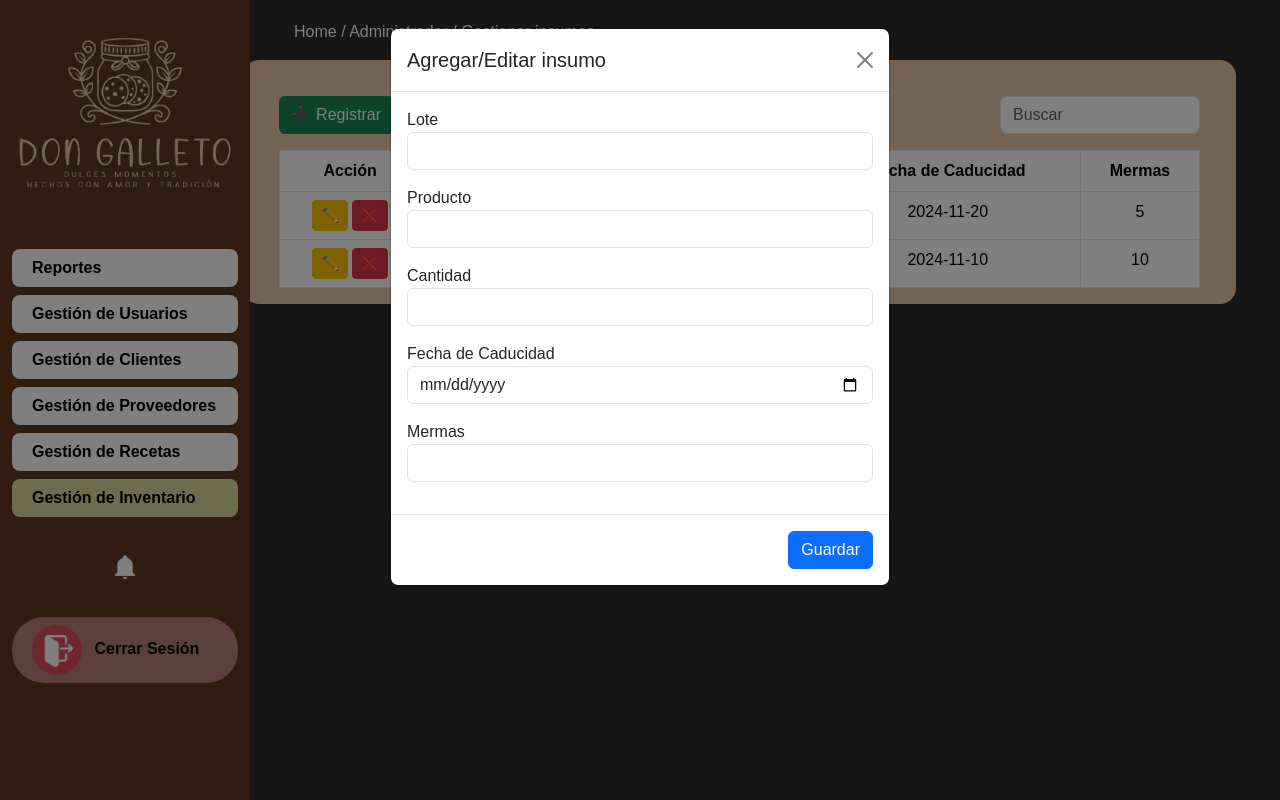
After one commit to isaacrdmc/NewGalleto-M, a Flask app: page /insumos in a window 1280 px wide, after a click on "➕ Registrar". The commit adds this page. Run offline with Flask 3, Linux system fonts and the light colour scheme; the visitor is signed in with stand-in values (Sample User, id 1); some libraries are stand-ins or nearby versions.

Commit message:
Al rato le sigo

```diff
--- a/app.py
+++ b/app.py
@@ -1,5 +1,8 @@
-from flask import Flask, render_template, request, redirect, url_for, session, flash
+from flask import Flask, render_template, request, redirect, url_for, session, flash, jsonify, send_file
 from werkzeug.security import generate_password_hash, check_password_hash
+import csv
+from io import StringIO
+from datetime import datetime, timedelta
 
 app = Flask(__name__)
 app.secret_key = 'mySecretKey'  # Necesario para manejar las sesiones
@@ -23,6 +26,20 @@ users = {
         'role': 'cliente'
     },
 }
+
+proveedor = [
+    {"id": "0001", "empresa": "19 Hermanos", "telefono": "477-724-5893",
+     "correo": "queso@gmail.com", "direccion": "Paseo de los Insurgentes 362",
+     "productos": "Leche y queso"},
+    {"id": "0002", "empresa": "Skibidi", "telefono": "477-123-4567",
+     "correo": "skibidi@gmail.com", "direccion": "Avenida Central 123",
+     "productos": "Bebidas"}
+]
+
+insumo = [
+    {"id": 1, "lote": 1, "producto": "Huevo", "cantidad": 100, "fechaCaducidad": "2024-11-20", "mermas": 5},
+    {"id": 2, "lote": 2, "producto": "Leche", "cantidad": 50, "fechaCaducidad": "2024-11-10", "mermas": 10}
+]
 
 
 # Ruta principal (puede redirigir al login o al dashboard)
@@ -114,7 +131,6 @@ def logout():
     flash('Has cerrado sesión correctamente', 'success')
     return redirect(url_for('login'))
 
-
 # Otras rutas...
 @app.route('/usuarios')
 def usuarios():
@@ -122,13 +138,57 @@ def usuarios():
         return redirect(url_for('login'))
     return render_template('modules/admin/usuarios.html')
 
-
 @app.route('/proveedores')
 def proveedores():
     if 'username' not in session or session['role'] != 'admin':
         return redirect(url_for('login'))
-    return render_template('modules/admin/proveedores.html')
+    return render_template('modules/admin/proveedores.html', proveedor=proveedor)
 
+@app.route('/proveedores/agregar', methods=['POST'])
+def agregar_proveedor():
+    datos = request.get_json()
+    nuevo_proveedor = {
+        "id": str(len(proveedor) + 1).zfill(4),  # Generar ID automático
+        "empresa": datos['empresa'],
+        "telefono": datos['telefono'],
+        "correo": datos['correo'],
+        "direccion": datos['direccion'],
+        "productos": datos['productos']
+    }
+    proveedor.append(nuevo_proveedor)
+    return jsonify({"mensaje": "Proveedor agregado", "proveedor": nuevo_proveedor})
+
+@app.route('/proveedores/<id>', methods=['GET'])
+def obtener_proveedor(id):
+    for p in proveedor:
+        if p['id'] == id:
+            return jsonify(p)
+    return jsonify({"error": "Proveedor no encontrado"}), 404
+
+@app.route('/proveedores/editar/<id>', methods=['POST'])
+def editar_proveedor(id):
+    if request.is_json:
+        datos = request.get_json()  # Obtener los datos JSON del cuerpo de la solicitud
+        for p in proveedor:  # Asegúrate de que el nombre de la lista sea "proveedores"
+            if p['id'] == id:
+                # Usar los datos del JSON recibido para actualizar el proveedor
+                p['empresa'] = datos['empresa']
+                p['telefono'] = datos['telefono']
+                p['correo'] = datos['correo']
+                p['direccion'] = datos['direccion']
+                p['productos'] = datos['productos']
+                # Retornar el mensaje de éxito junto con el proveedor actualizado
+                return jsonify({"mensaje": "Proveedor actualizado correctamente", "proveedor": p})
+        # Si no se encontró el proveedor
+        return jsonify({"error": "Proveedor no encontrado"}), 404
+    else:
+        return jsonify({"error": "Tipo de contenido no soportado"}), 415
+
+@app.route('/proveedores/eliminar/<id>', methods=['DELETE'])
+def eliminar_proveedor(id):
+    global proveedor
+    proveedor = [p for p in proveedor if p['id'] != id]
+    return jsonify({"mensaje": "Proveedor eliminado"})
 
 @app.route('/clientes')
 def clientes():
@@ -157,6 +217,58 @@ def inventario_galletas():
         return redirect(url_for('login'))
     return render_template('modules/ventas/prod_term.html')
 
+# Ruta para gestionar insumos
+@app.route('/insumos')
+def insumos():
+    if 'username' not in session or session['role'] != 'admin':
+        return redirect(url_for('login'))
+    return render_template('modules/admin/insumos.html', insumo=insumo)
+
+@app.route('/insumos/agregar', methods=['POST'])
+def agregar_insumo():
+    datos = request.get_json()
+    nuevo_insumo = {
+        "id": str(len(insumo) + 1).zfill(4),  # Generar ID automático
+        "lote": datos['lote'],
+        "producto": datos['producto'],
+        "cantidad": datos['cantidad'],
+        "fechaCaducidad": datos['fechaCaducidad'],
+        "mermas": datos['mermas']
+    }
+    insumo.append(nuevo_insumo)
+    return jsonify({"mensaje": "Insumo agregado", "insumo": nuevo_insumo})
+
+@app.route('/insumos/<id>', methods=['GET'])
+def obtener_insumo(id):
+    for i in insumo:
+        if i['id'] == id:
+            return jsonify(i)
+    return jsonify({"error": "Insumo no encontrado"}), 404
+
+@app.route('/insumos/editar/<id>', methods=['POST'])
+def editar_insumo(id):
+    if request.is_json:
+        datos = request.get_json()  # Obtener los datos JSON del cuerpo de la solicitud
+        for i in insumo:  # Asegúrate de que el nombre de la lista sea "insumos"
+            if i['id'] == id:
+                # Usar los datos del JSON recibido para actualizar el insumo
+                i['lote'] = datos['lote']
+                i['producto'] = datos['producto']
+                i['cantidad'] = datos['cantidad']
+                i['fechaCaducidad'] = datos['fechaCaducidad']
+                i['mermas'] = datos['mermas']
+                # Retornar el mensaje de éxito junto con el insumo actualizado
+                return jsonify({"mensaje": "Insumo actualizado correctamente", "insumo": i})
+        # Si no se encontró el insumo
+        return jsonify({"error": "Insumo no encontrado"}), 404
+    else:
+        return jsonify({"error": "Tipo de contenido no soportado"}), 415
+
+@app.route('/insumos/eliminar/<id>', methods=['DELETE'])
+def eliminar_insumo(id):
+    global insumo
+    insumo = [i for i in insumo if i['id'] != id]
+    return jsonify({"mensaje": "Insumo eliminado"})
 
 @app.route('/perfil')
 def perfil():
--- a/templates/base_admin.html
+++ b/templates/base_admin.html
@@ -6,10 +6,17 @@
     <meta name="viewport" content="width=device-width, initial-scale=1.0">
     <title>Don Galleto</title>
     <link rel="icon" type="image/png" href="{{ url_for('static', filename='img/logo3.png') }}">
-    <link href="https://cdn.jsdelivr.net/npm/bootstrap@5.3.0/dist/css/bootstrap.min.css" rel="stylesheet">
+
+    <!-- Carga de Bootstrap y Font Awesome desde un CDN confiable -->
+    <link href="https://cdn.jsdelivr.net/npm/bootstrap@5.3.0-alpha1/dist/css/bootstrap.min.css" rel="stylesheet">
     <link href="https://cdnjs.cloudflare.com/ajax/libs/font-awesome/5.15.4/css/all.min.css" rel="stylesheet">
+
+    <!-- Estilos personalizados -->
     <link rel="stylesheet" href="{{ url_for('static', filename='css/admin.css') }}">
+
+    <!-- Cargar Chart.js -->
     <script src="https://cdn.jsdelivr.net/npm/chart.js"></script>
+
 </head>
 
 <body>
@@ -25,135 +32,63 @@
                 <div class="position-sticky">
                     <ul class="nav flex-column">
                         <li class="nav-item my-1">
-                            <a class="nav-link {% if request.endpoint == 'dashboard_admin' %}active{% endif %} rounded-3"
-                                href="{{ url_for('dashboard_admin') }}">
+                            <a class="nav-link {% if request.endpoint == 'dashboard_admin' %}active{% endif %} rounded-3" href="{{ url_for('dashboard_admin') }}">
                                 Reportes
                             </a>
                         </li>
                         <li class="nav-item my-1">
-                            <a class="nav-link {% if request.endpoint == 'usuarios' %}active{% endif %} rounded-3"
-                                href="{{ url_for('usuarios') }}">
+                            <a class="nav-link {% if request.endpoint == 'usuarios' %}active{% endif %} rounded-3" href="{{ url_for('usuarios') }}">
                                 Gestión de Usuarios
                             </a>
                         </li>
                         <li class="nav-item my-1">
-                            <a class="nav-link {% if request.endpoint == 'clientes' %}active{% endif %} rounded-3"
-                                href="{{ url_for('clientes') }}">
+                            <a class="nav-link {% if request.endpoint == 'clientes' %}active{% endif %} rounded-3" href="{{ url_for('clientes') }}">
                                 Gestión de Clientes
                             </a>
                         </li>
                         <li class="nav-item my-1">
-                            <a class="nav-link {% if request.endpoint == 'proveedores' %}active{% endif %} rounded-3"
-                                href="{{ url_for('proveedores') }}">
+                            <a class="nav-link {% if request.endpoint == 'proveedores' %}active{% endif %} rounded-3" href="{{ url_for('proveedores') }}">
                                 Gestión de Proveedores
                             </a>
                         </li>
                         <li class="nav-item my-1">
-                            <a class="nav-link {% if request.endpoint == 'recetas' %}active{% endif %} rounded-3"
-                                href="{{ url_for('recetas') }}">
+                            <a class="nav-link {% if request.endpoint == 'recetas' %}active{% endif %} rounded-3" href="{{ url_for('recetas') }}">
                                 Gestión de Recetas
+                            </a>
+                        </li>
+                        <li class="nav-item my-1">
+                            <a class="nav-link {% if request.endpoint == 'insumos' %}active{% endif %} rounded-3" href="{{ url_for('insumos') }}">
+                                Gestión de Inventario
                             </a>
                         </li>
                         <li class="nav-item my-4 text-center">
                             <a class="nav-link" href="#" style="background-color: #603A1E;">
-                                <img src="{{ url_for('static', filename='img/notificacion.png') }}" alt="notificaciones"
-                                    width="30">
+                                <img src="{{ url_for('static', filename='img/notificacion.png') }}" alt="notificaciones" width="30">
                             </a>
                         </li>
                         <li class="nav-item mt-1">
-                            <a class="nav-link rounded-5 py-3" style="background-color: #b88277;"
-                                href="{{ url_for('logout') }}">
-                                <img src="{{ url_for('static', filename='img/exit.png') }}" alt="Cerrar Sesión"
-                                    width="50" class="me-2">
+                            <a class="nav-link rounded-5 py-2" style="background-color: #b88277;" href="{{ url_for('logout') }}">
+                                <img src="{{ url_for('static', filename='img/exit.png') }}" alt="Cerrar Sesión" width="50" class="me-2">
                                 Cerrar Sesión
                             </a>
                         </li>
                     </ul>
                 </div>
             </nav>
-            {% block content %}
-            {% endblock %}
+
+            <!-- Contenido principal -->
+            <div class="container">
+                {% block content %}
+                {% endblock %}
+            </div>
+
         </div>
     </div>
 
-    <script src="https://cdn.jsdelivr.net/npm/bootstrap@5.3.0/dist/js/bootstrap.bundle.min.js"></script>
+    <!-- Scripts al final para no bloquear el renderizado -->
     <script src="https://code.jquery.com/jquery-3.5.1.slim.min.js"></script>
     <script src="https://cdn.jsdelivr.net/npm/@popperjs/core@2.5.4/dist/umd/popper.min.js"></script>
-
-    <script>
-        // Script para cambiar la clase activa al hacer clic
-        document.querySelectorAll('.nav-link').forEach(function (link) {
-            link.addEventListener('click', function () {
-                // Remover la clase 'active' de todos los enlaces
-                document.querySelectorAll('.nav-link').forEach(function (link) {
-                    link.classList.remove('active');
-                });
-                // Agregar la clase 'active' al enlace clickeado
-                link.classList.add('active');
-            });
-        });
-
-        // Simular datos aleatorios para la gráfica de barras
-        function generarDatosAleatorios() {
-            const labels = ['Enero', 'Febrero', 'Marzo', 'Abril', 'Mayo', 'Junio'];
-            const data = labels.map(() => Math.floor(Math.random() * 100)); // Generar valores aleatorios entre 0 y 100
-
-            return {
-                labels: labels,
-                datasets: [{
-                    label: 'Ventas Simuladas',
-                    data: data,
-                    backgroundColor: 'rgba(75, 192, 192, 0.2)',
-                    borderColor: 'rgba(75, 192, 192, 1)',
-                    borderWidth: 1
-                }]
-            };
-        }
-
-        // Crear gráfico de barras con Chart.js (Gráfico 1)
-        const ctxBarra = document.getElementById('miGrafica').getContext('2d');
-        const miGrafica = new Chart(ctxBarra, {
-            type: 'bar', // Tipo de gráfica
-            data: generarDatosAleatorios(),
-            options: {
-                responsive: true,
-                scales: {
-                    y: {
-                        beginAtZero: true
-                    }
-                }
-            }
-        });
-
-        // Crear gráfico de línea con Chart.js (Gráfico 2)
-        const ctxLinea = document.getElementById('ventasChart').getContext('2d');
-        const ventasChart = new Chart(ctxLinea, {
-            type: 'line', // Tipo de gráfica
-            data: {
-                labels: ['Enero', 'Febrero', 'Marzo', 'Abril', 'Mayo', 'Junio'], // Meses
-                datasets: [{
-                    label: 'Ventas en $',
-                    data: [12000, 15000, 13000, 18000, 17000, 19000], // Ventas de cada mes
-                    borderColor: '#4e73df',
-                    backgroundColor: 'rgba(78, 115, 223, 0.1)',
-                    tension: 0.3
-                }]
-            },
-            options: {
-                responsive: true,
-                plugins: {
-                    legend: {
-                        position: 'top',
-                    },
-                },
-                scales: {
-                    y: {
-                        beginAtZero: true
-                    }
-                }
-            }
-        });
-    </script>
+    <script src="https://cdn.jsdelivr.net/npm/bootstrap@5.3.0-alpha1/dist/js/bootstrap.bundle.min.js"></script>
 </body>
 
 </html>
--- a/templates/modules/admin/dashboard.html
+++ b/templates/modules/admin/dashboard.html
@@ -2,7 +2,7 @@
 
 {% block content %}
 <div class="container-fluid">
-    <div class="text-white mb-3 fw-normal fs-6" style="padding-left: 240px;">
+    <div class="text-white mb-3 fw-normal fs-6" style="padding-left: 250px;">
         Home / Administrador / Reportes
     </div>
 
--- /dev/null
+++ b/templates/modules/admin/insumos.html
@@ -0,0 +1,188 @@
+{% extends "base_admin.html" %}
+
+{% block title %}Gestión de insumos{% endblock %}
+
+{% block content %}
+<div class="container-fluid">
+    <div class="text-white mb-3 fw-normal fs-6" style="padding-left: 250px;">
+        Home / Administrador / Gestionar insumos
+    </div>
+    <main class="col-md-9 ms-sm-auto col-lg-10 px-4 rounded-4">
+        <div class="container mt-3">
+            <!-- Botón y búsqueda -->
+            <div class="d-flex justify-content-between mb-3">
+                <button class="btn btn-success" data-bs-toggle="modal" data-bs-target="#modalIns"
+                    onclick="limpiarFormulario()">
+                    ➕ Registrar
+                </button>
+                <input type="text" id="buscar" placeholder="Buscar" class="form-control" style="max-width: 200px;"
+                    onkeyup="filtrarInsumos()">
+            </div>
+
+            <div class="table-responsive">
+                <!-- Tabla de insumos -->
+                <table class="table table-bordered bg-white text-center">
+                    <thead>
+                        <tr>
+                            <th>Acción</th>
+                            <th>ID</th>
+                            <th>Lote</th>
+                            <th>Producto</th>
+                            <th>Cantidad</th>
+                            <th>Fecha de Caducidad</th>
+                            <th>Mermas</th>
+                        </tr>
+                    </thead>
+                    <tbody id="tablaInsumos">
+                        {% for i in insumo %}
+                        <tr id="row-{{ i.id }}">
+                            <td>
+                                <button class="btn btn-warning btn-sm" onclick="editarInsumo('{{ i.id }}')">✏️</button>
+                                <button class="btn btn-danger btn-sm" onclick="eliminarInsumo('{{ i.id }}')">❌</button>
+                            </td>
+                            <td>{{ i.id }}</td>
+                            <td>{{ i.lote }}</td>
+                            <td>{{ i.producto }}</td>
+                            <td>{{ i.cantidad }}</td>
+                            <td>{{ i.fechaCaducidad }}</td>
+                            <td>{{ i.mermas }}</td>
+                        </tr>
+                        {% endfor %}
+                    </tbody>
+                </table>
+            </div>
+        </div>
+
+        <!-- Modal -->
+        <div class="modal fade" id="modalIns" tabindex="-1">
+            <div class="modal-dialog">
+                <div class="modal-content">
+                    <div class="modal-header">
+                        <h5 class="modal-title">Agregar/Editar insumo</h5>
+                        <button type="button" class="btn-close" data-bs-dismiss="modal"></button>
+                    </div>
+                    <div class="modal-body">
+                        <form id="formInsumo">
+                            <input type="hidden" id="insumoId">
+                            <div class="mb-3">
+                                <label>Lote</label>
+                                <input type="number" id="lote" class="form-control" required>
+                            </div>
+                            <div class="mb-3">
+                                <label>Producto</label>
+                                <input type="text" id="producto" class="form-control" required>
+                            </div>
+                            <div class="mb-3">
+                                <label>Cantidad</label>
+                                <input type="number" id="cantidad" class="form-control" required>
+                            </div>
+                            <div class="mb-3">
+                                <label>Fecha de Caducidad</label>
+                                <input type="date" id="fechaCaducidad" class="form-control" required>
+                            </div>
+                            <div class="mb-3">
+                                <label>Mermas</label>
+                                <input type="number" id="mermas" class="form-control" required>
+                            </div>
+                        </form>
+                    </div>
+                    <div class="modal-footer">
+                        <button class="btn btn-primary" onclick="guardarInsumo()">Guardar</button>
+                    </div>
+                </div>
+            </div>
+        </div>
+    </main>
+</div>
+
+<!-- JavaScript -->
+<script>
+    function limpiarFormulario() {
+        document.getElementById("formInsumo").reset();
+        document.getElementById("insumoId").value = "";
+    }
+
+    function guardarInsumo() {
+        const id = document.getElementById('insumoId').value;
+        const data = {
+            nombre: document.getElementById('lote').value,
+            descripcion: document.getElementById('producto').value,
+            cantidad: document.getElementById('cantidad').value,
+            precio: document.getElementById('fechaCaducidad').value,
+            categoria: document.getElementById('mermas').value
+        };
+
+        let url = '/insumos/agregar';
+        let method = 'POST';
+
+        if (id) {  // Si hay un ID, es una edición
+            url = `/insumos/editar/${id}`;
+            method = 'POST';
+        } else {
+            data.id = new Date().getTime().toString(); // Generar un ID único si es nuevo
+        }
+
+        fetch(url, {
+            method: method,
+            headers: {
+                'Content-Type': 'application/json'
+            },
+            body: JSON.stringify(data)
+        })
+            .then(response => response.json())
+            .then(res => {
+                if (res.error) {
+                    alert("Error: " + res.error);
+                } else {
+                    alert(res.mensaje);
+                    location.reload(); // Recargar la página para actualizar la tabla
+                }
+            })
+            .catch(error => console.error('Error al guardar insumo:', error));
+
+        // Cerrar el modal
+        const modal = bootstrap.Modal.getInstance(document.getElementById('modalIns'));
+        modal.hide();
+    }
+
+    function editarInsumo(id) {
+        fetch(`/insumos/${id}`)
+            .then(response => response.json())
+            .then(data => {
+                // Verificar si hay un error (Insumo no encontrado)
+                if (data.error) {
+                    alert("Error: No se encontró el insumo.");
+                    return;
+                }
+
+                // Acceder al insumo desde la respuesta
+                const insumo = data;
+
+                // Rellenar los campos del modal con los valores existentes
+                document.getElementById("insumoId").value = insumo.id;  // ID del insumo
+                document.getElementById("lote").value = insumo.lote;  // Nombre
+                document.getElementById("producto").value = insumo.producto;  // Descripción
+                document.getElementById("cantidad").value = insumo.cantidad;  // Cantidad
+                document.getElementById("fechaCaducidad").value = insumo.fechaCaducidad;  // Precio
+                document.getElementById("mermas").value = insumo.mermas;  // Categoría
+
+                // Abrir el modal
+                new bootstrap.Modal(document.getElementById("modalIns")).show();
+            })
+            .catch(error => console.error("Error al obtener insumo:", error));
+    }
+
+    function eliminarInsumo(id) {
+        fetch(`/insumos/eliminar/${id}`, { method: "DELETE" })
+            .then(() => location.reload());
+    }
+
+    function filtrarInsumos() {
+        const filtro = document.getElementById("buscar").value.toLowerCase();
+        document.querySelectorAll("#tablaInsumos tr").forEach(row => {
+            row.style.display = row.innerText.toLowerCase().includes(filtro) ? "" : "none";
+        });
+    }
+</script>
+
+{% endblock %}
```
Also changed, not shown: templates/modules/admin/clientes.html (+7 -0 lines), templates/modules/admin/proveedores.html (+59 -49 lines), templates/modules/admin/recetas.html (+7 -0 lines), templates/modules/admin/usuarios.html (+7 -0 lines).
